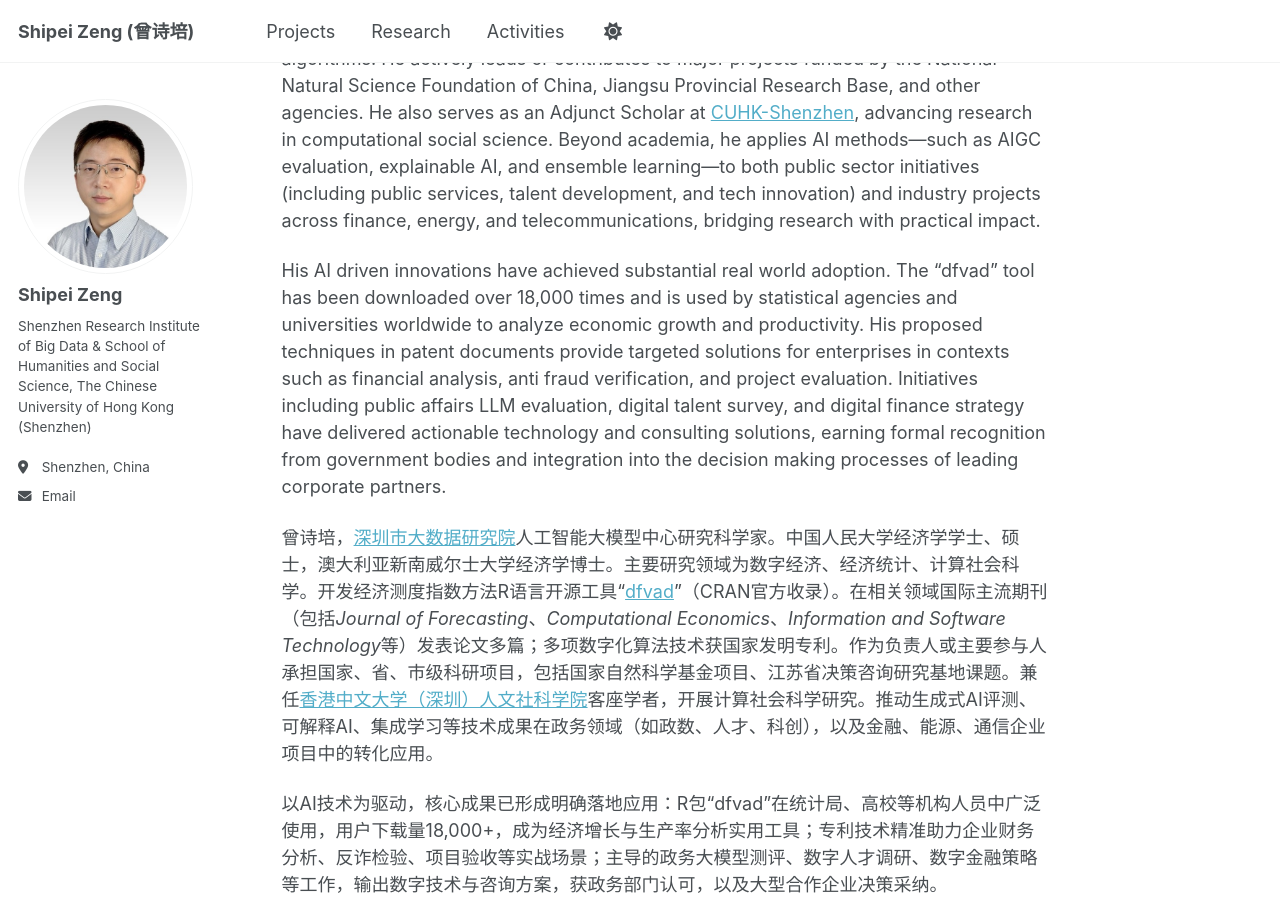
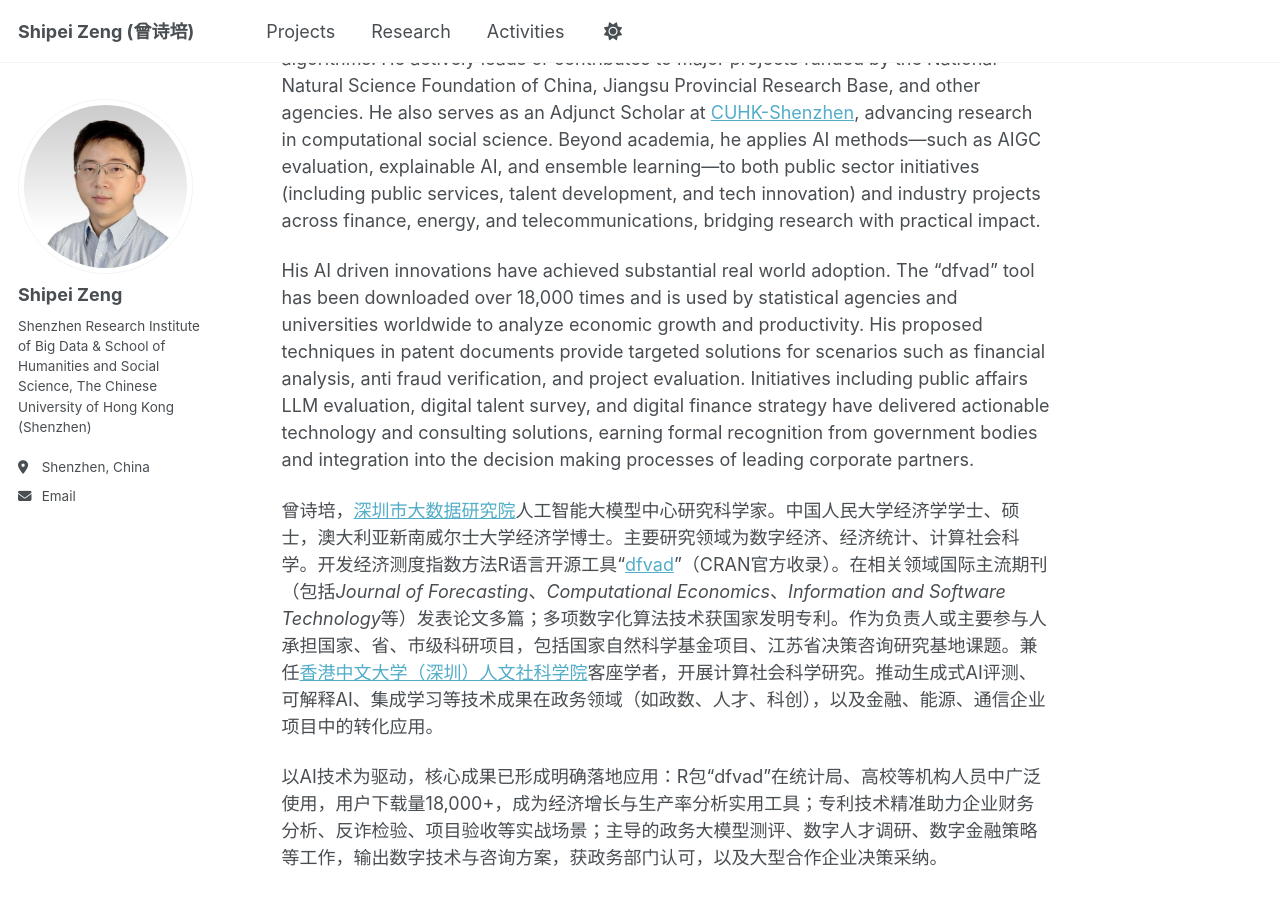
Before and after one commit to shipei-zeng/shipei-zeng.github.io, a Jekyll site: the page built from _pages/about.md, in a window 1280 px wide and 900 px high, scrolled down 305 px. Built offline with Jekyll 4.4.1, drawn with Linux system fonts in a browser that asks for light colours; a script that is not in the unit is left out.

Commit message:
Update about.md

```diff
--- a/_pages/about.md
+++ b/_pages/about.md
@@ -10,7 +10,7 @@ Bio
 ======
 Shipei Zeng is a Research Scientist at the [Shenzhen Research Institute of Big Data](https://www.sribd.cn/), holding BEcon and MEcon degrees from Renmin University of China and a Ph.D. in Economics from UNSW Sydney. His research spans the digital economy, economic statistics, and computational social science. He is the author of "[dfvad](https://cran.r-project.org/web/packages/dfvad/index.html)", an open-source R tool for economic measurement indexes officially approved by CRAN. His work is widely recognized, with publications in journals such as *Journal of Forecasting*, *Computational Economics*, and *Information and Software Technology*, alongside patents for digital algorithms. He actively leads or contributes to major projects funded by the National Natural Science Foundation of China, Jiangsu Provincial Research Base, and other agencies. He also serves as an Adjunct Scholar at [CUHK-Shenzhen](https://hss.cuhk.edu.cn/page/1350), advancing research in computational social science. Beyond academia, he applies AI methods—such as AIGC evaluation, explainable AI, and ensemble learning—to both public sector initiatives (including public services, talent development, and tech innovation) and industry projects across finance, energy, and telecommunications, bridging research with practical impact.
 
-His AI driven innovations have achieved substantial real world adoption. The "dfvad" tool has been downloaded over 18,000 times and is used by statistical agencies and universities worldwide to analyze economic growth and productivity. His proposed techniques in patent documents provide targeted solutions for enterprises in contexts such as financial analysis, anti fraud verification, and project evaluation. Initiatives including public affairs LLM evaluation, digital talent survey, and digital finance strategy have delivered actionable technology and consulting solutions, earning formal recognition from government bodies and integration into the decision making processes of leading corporate partners.
+His AI driven innovations have achieved substantial real world adoption. The "dfvad" tool has been downloaded over 18,000 times and is used by statistical agencies and universities worldwide to analyze economic growth and productivity. His proposed techniques in patent documents provide targeted solutions for scenarios such as financial analysis, anti fraud verification, and project evaluation. Initiatives including public affairs LLM evaluation, digital talent survey, and digital finance strategy have delivered actionable technology and consulting solutions, earning formal recognition from government bodies and integration into the decision making processes of leading corporate partners.
 
 曾诗培，[深圳市大数据研究院](https://www.sribd.cn/)人工智能大模型中心研究科学家。中国人民大学经济学学士、硕士，澳大利亚新南威尔士大学经济学博士。主要研究领域为数字经济、经济统计、计算社会科学。开发经济测度指数方法R语言开源工具“[dfvad](https://cran.r-project.org/web/packages/dfvad/index.html)”（CRAN官方收录）。在相关领域国际主流期刊（包括*Journal of Forecasting*、*Computational Economics*、*Information and Software Technology*等）发表论文多篇；多项数字化算法技术获国家发明专利。作为负责人或主要参与人承担国家、省、市级科研项目，包括国家自然科学基金项目、江苏省决策咨询研究基地课题。兼任[香港中文大学（深圳）人文社科学院](https://hss.cuhk.edu.cn/page/1350)客座学者，开展计算社会科学研究。推动生成式AI评测、可解释AI、集成学习等技术成果在政务领域（如政数、人才、科创），以及金融、能源、通信企业项目中的转化应用。
 
```
